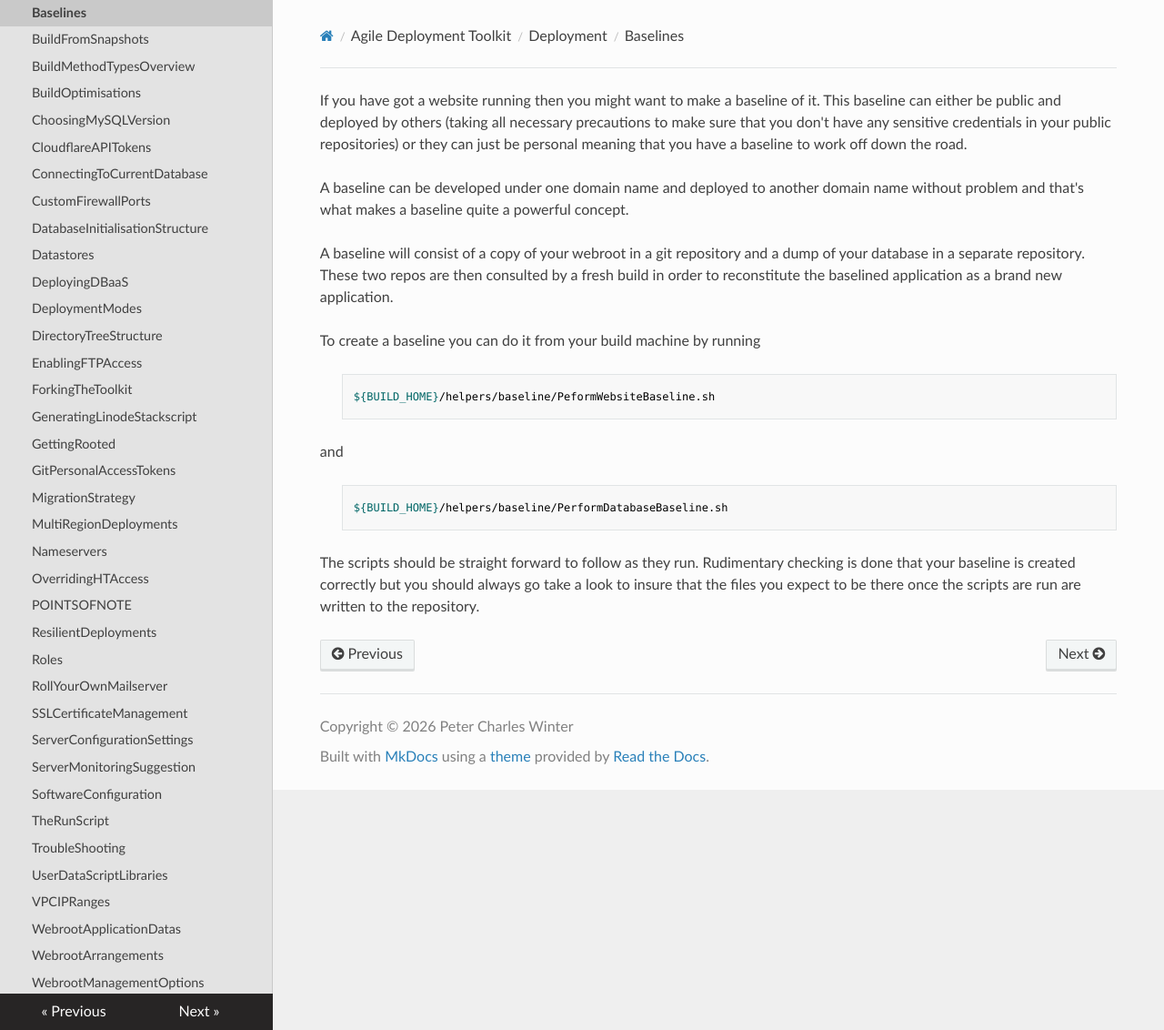
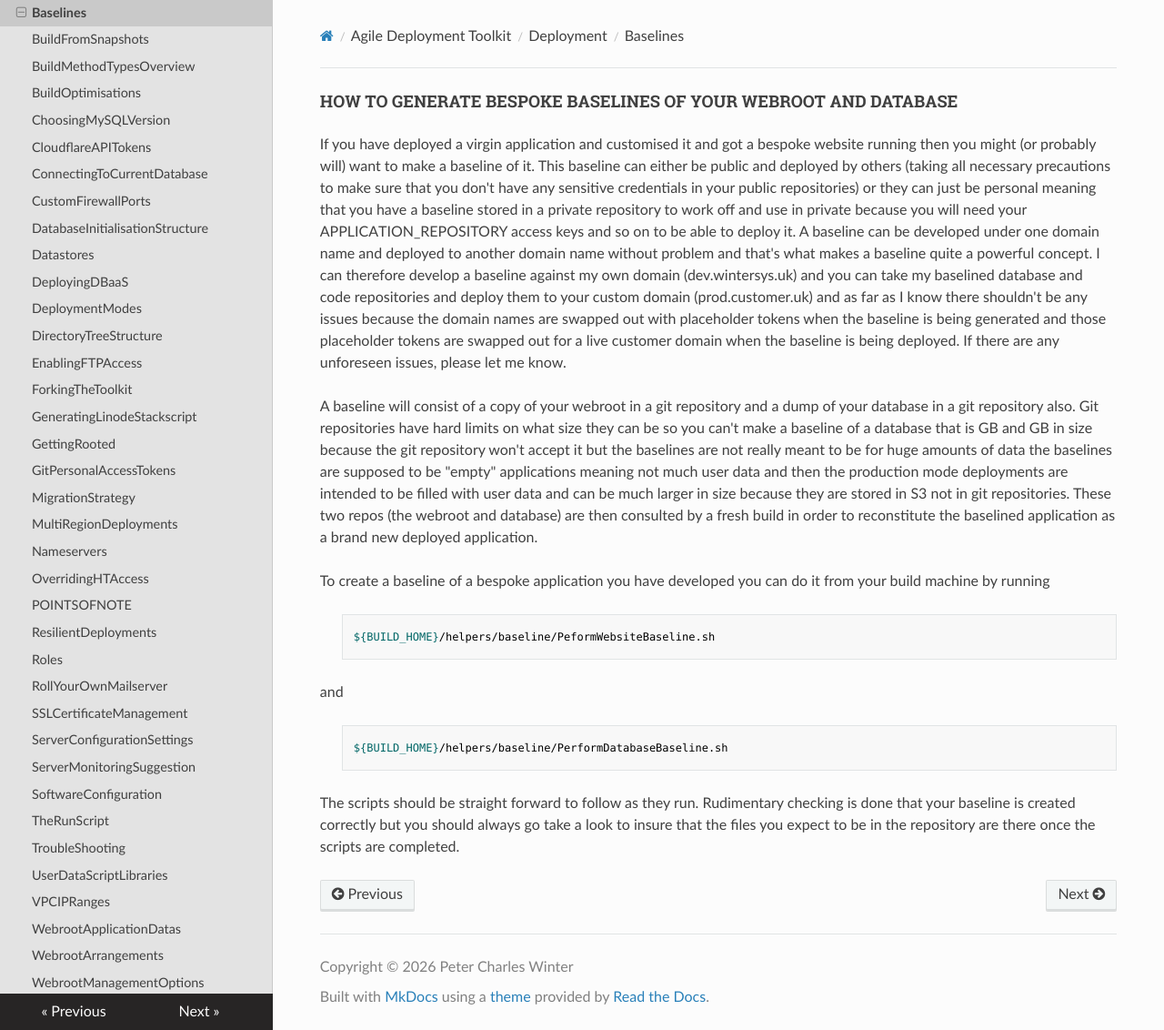
Before and after one commit to wintersys-dev/adt-documentation, an MkDocs documentation site: the page built from docs/Agile Deployment Toolkit/Deployment/Baselines.md, in a window 1280 px wide and 1132 px high. Shown: the whole window at 91% size. Built offline with MkDocs 1.6.1, drawn with Linux system fonts in a browser that asks for light colours; nearby versions of some CDN libraries.

Commit message:
Update Baselines.md

```diff
--- a/docs/Agile Deployment Toolkit/Deployment/Baselines.md
+++ b/docs/Agile Deployment Toolkit/Deployment/Baselines.md
@@ -1,10 +1,10 @@
-If you have got a website running then you might want to make a baseline of it. This baseline can either be public and deployed by others (taking all necessary precautions to make sure that you don't have any sensitive credentials in your public repositories) or they can just be personal meaning that you have a baseline to work off down the road.
+#### HOW TO GENERATE BESPOKE BASELINES OF YOUR WEBROOT AND DATABASE
 
-A baseline can be developed under one domain name and deployed to another domain name without problem and that's what makes a baseline quite a powerful concept.
+If you have deployed a virgin application and customised it and got a bespoke website running then you might (or probably will) want to make a baseline of it. This baseline can either be public and deployed by others (taking all necessary precautions to make sure that you don't have any sensitive credentials in your public repositories) or they can just be personal meaning that you have a baseline stored in a private repository to work off and use in private because you will need your APPLICATION_REPOSITORY access keys and so on to be able to deploy it. A baseline can be developed under one domain name and deployed to another domain name without problem and that's what makes a baseline quite a powerful concept. I can therefore develop a baseline against my own domain (dev.wintersys.uk) and you can take my baselined database and code repositories and deploy them to your custom domain (prod.customer.uk) and as far as I know there shouldn't be any issues because the domain names are swapped out with placeholder tokens when the baseline is being generated and those placeholder tokens are swapped out for a live customer domain when the baseline is being deployed. If there are any unforeseen issues, please let me know.
 
-A baseline will consist of a copy of your webroot in a git repository and a dump of your database in a separate repository. These two repos are then consulted by a fresh build in order to reconstitute the baselined application as a brand new application.
+A baseline will consist of a copy of your webroot in a git repository and a dump of your database in a git repository also. Git repositories have hard limits on what size they can be so you can't make a baseline of a database that is GB and GB in size because the git repository won't accept it but the baselines are not really meant to be for huge amounts of data the baselines are supposed to be "empty" applications meaning not much user data and then the production mode deployments are intended to be filled with user data and can be much larger in size because they are stored in S3 not in git repositories.  These two repos (the webroot and database) are then consulted by a fresh build in order to reconstitute the baselined application as a brand new deployed application.
 
-To create a baseline you can do it from your build machine by running
+To create a baseline of a bespoke application you have developed you can do it from your build machine by running
 
 >     ${BUILD_HOME}/helpers/baseline/PeformWebsiteBaseline.sh
 
@@ -14,4 +14,4 @@ and
 >     ${BUILD_HOME}/helpers/baseline/PerformDatabaseBaseline.sh
 
 
-The scripts should be straight forward to follow as they run. Rudimentary checking is done that your baseline is created correctly but you should always go take a look to insure that the files you expect to be there once the scripts are run are written to the repository.
+The scripts should be straight forward to follow as they run. Rudimentary checking is done that your baseline is created correctly but you should always go take a look to insure that the files you expect to be in the repository are there once the scripts are completed.
```
